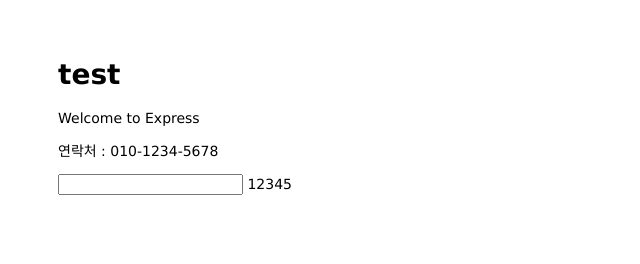
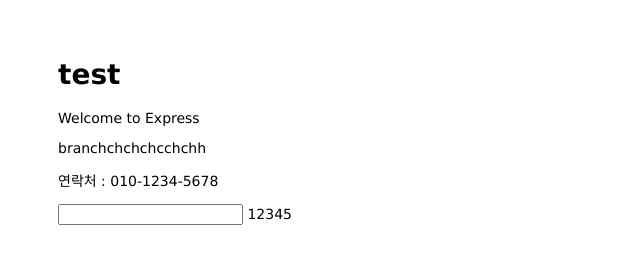
Before and after one commit to choseongjin0815/mastering-git-github, a website: page public/index.html in a window 1280 px wide. Shown: the whole page, without its empty margins (0-640 px from the left). Drawn offline with Linux system fonts and the light colour scheme.

```diff
--- a/public/index.html
+++ b/public/index.html
@@ -9,7 +9,7 @@
   <h1>test</h1>
   <p>Welcome to Express</p>
 </body>
-
+branchchchchcchchh
 <footer>
   <p>연락처 : 010-1234-5678</p>
 </footer>
```
